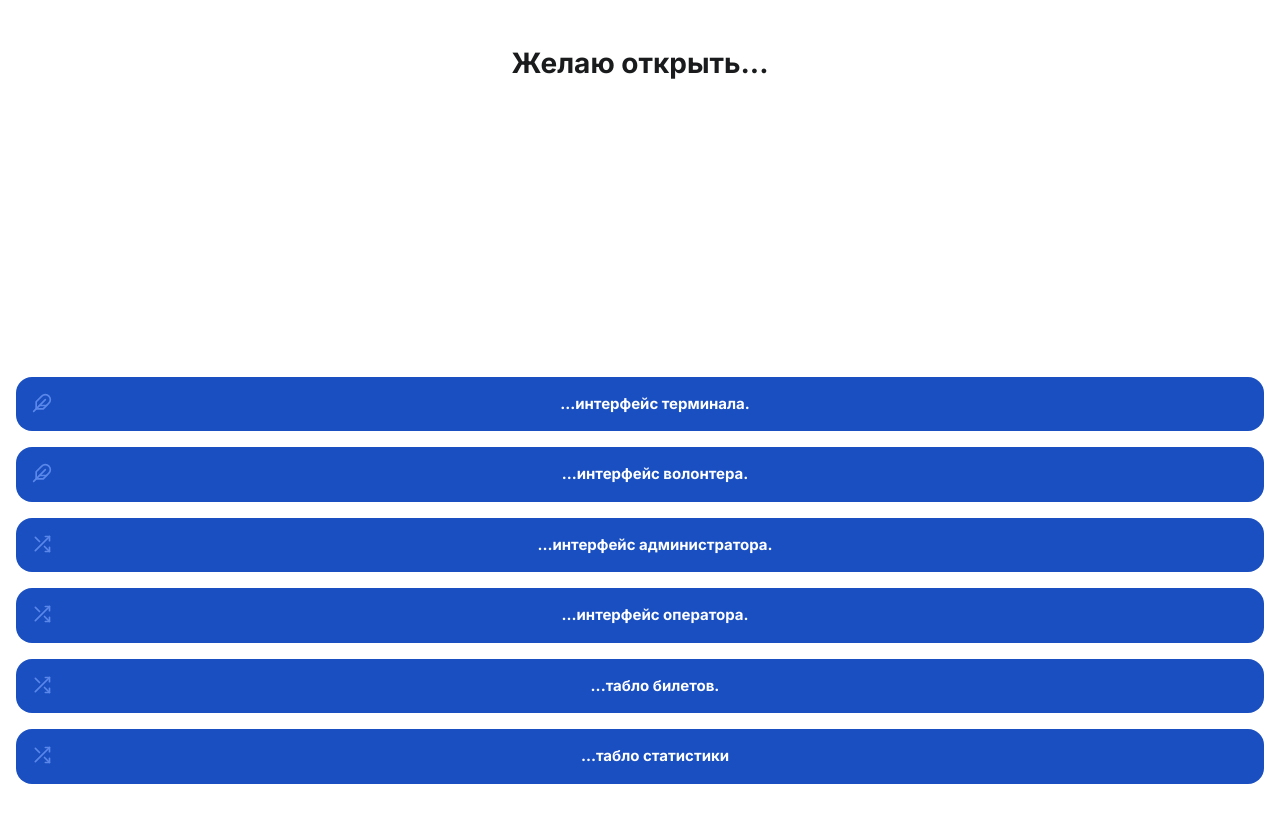
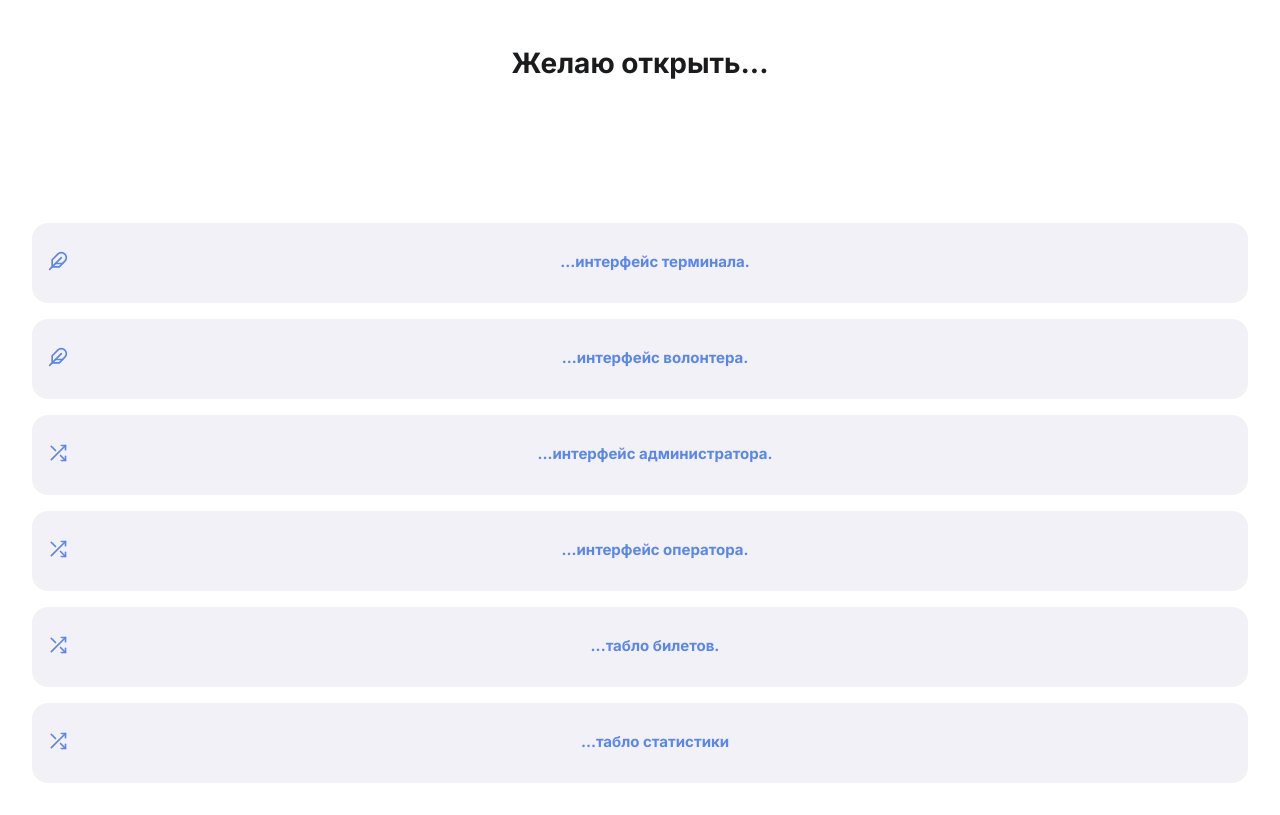
Before and after one commit to Pingwinshik/ElectronicQueue, a Python web app: template templates/index.html in a window 1280 px wide. Before the commit the page ends 784 px from the top, so only its background shows below. Run offline with Jinja, Linux system fonts and the light colour scheme; the template is opened without the code that fills it, so the values that code supplies are empty.

Commit message:
Update index.html

```diff
--- a/templates/index.html
+++ b/templates/index.html
@@ -11,22 +11,23 @@
     <!-- start	 -->
     <div align="center" class="w3-container w3-padding-32">
       <h1 class="text-blackish"><b>Желаю открыть...</b></h1>
-      <div class="w3-container w3-margin-top w3-margin-bottom w3-display-bottommiddle" style="width: 100%">
-        <button class="w3-button w3-round w3-padding-16 a-blue a-blue-hover w3-ripple w3-margin-top w3-block w3-round-xlarge a-hover-light-grey" name="button" onclick="location.href='/client';">
+      <div class="w3-container">
+      <br><br><br><br><br>
+        <button class="w3-bachelor-button-mobile" name="button" onclick="location.href='/client';">
           <img class="search-icon" src="../static/img/icons/feather.svg" alt="Перо" width="20" height="20" align="left" style="margin-right: 10px" /><b>...интерфейс терминала.</b>
         </button>
-        <button class="w3-button w3-round w3-padding-16 a-blue a-blue-hover w3-ripple w3-margin-top w3-block w3-round-xlarge a-hover-light-grey" name="button" onclick="location.href='/volunteer';">
+        <button class="w3-bachelor-button-mobile" name="button" onclick="location.href='/volunteer';">
           <img class="search-icon" src="../static/img/icons/feather.svg" alt="Перо" width="20" height="20" align="left" style="margin-right: 10px" /><b>...интерфейс волонтера.</b>
-        <button class="w3-button w3-round w3-padding-16 a-blue a-blue-hover w3-ripple w3-margin-top w3-block w3-round-xlarge a-hover-light-grey" name="button" onclick="location.href='/login';">
+        <button class="w3-bachelor-button-mobile" name="button" onclick="location.href='/login';">
           <img class="search-icon" src="../static/img/icons/shuffle.svg" alt="Стрелки" width="20" height="20" align="left" style="margin-right: 10px" /><b>...интерфейс администратора.</b>
         </button>
-        <button class="w3-button w3-round w3-padding-16 a-blue a-blue-hover w3-ripple w3-margin-top w3-block w3-round-xlarge a-hover-light-grey" name="button" onclick="window.open('/login','targetWindow','toolbar=0,location=0,status=0,menubar=0o,scrollbars=0,resizable=0,width=570,height=735'); return false;">
+        <button class="w3-bachelor-button-mobile" name="button" onclick="window.open('/login','targetWindow','toolbar=0,location=0,status=0,menubar=0o,scrollbars=0,resizable=0,width=570,height=735'); return false;">
           <img class="search-icon" src="../static/img/icons/shuffle.svg" alt="Стрелки" width="20" height="20" align="left" style="margin-right: 10px" /><b>...интерфейс оператора.</b>
         </button>
-        <button class="w3-button w3-round w3-padding-16 a-blue a-blue-hover w3-ripple w3-margin-top w3-block w3-round-xlarge a-hover-light-grey" name="button" onclick="location.href='/screen';">
+        <button class="w3-bachelor-button-mobile" name="button" onclick="location.href='/screen';">
           <img class="search-icon" src="../static/img/icons/shuffle.svg" alt="Стрелки" width="20" height="20" align="left" style="margin-right: 10px" /><b>...табло билетов.</b>
         </button>
-          <button class="w3-button w3-round w3-padding-16 a-blue a-blue-hover w3-ripple w3-margin-top w3-block w3-round-xlarge a-hover-light-grey" name="button" onclick="location.href='/statistic';">
+          <button class="w3-bachelor-button-mobile" name="button" onclick="location.href='/statistic';">
           <img class="search-icon" src="../static/img/icons/shuffle.svg" alt="Стрелки" width="20" height="20" align="left" style="margin-right: 10px" /><b>...табло статистики</b>
         </button>
       </div>
```
